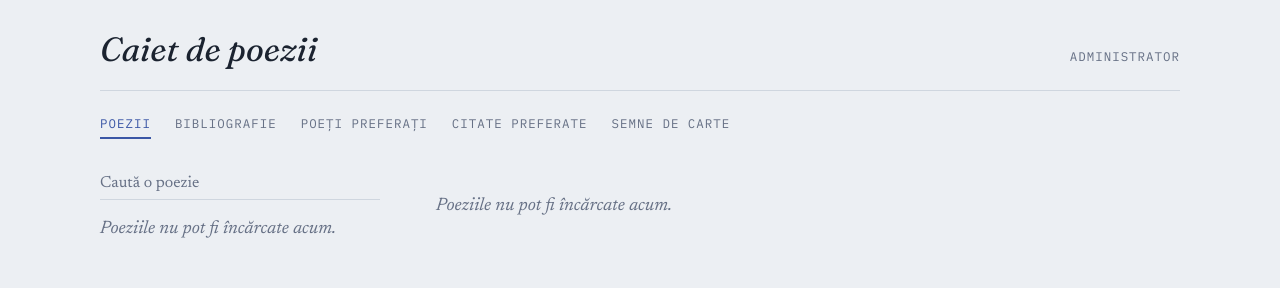
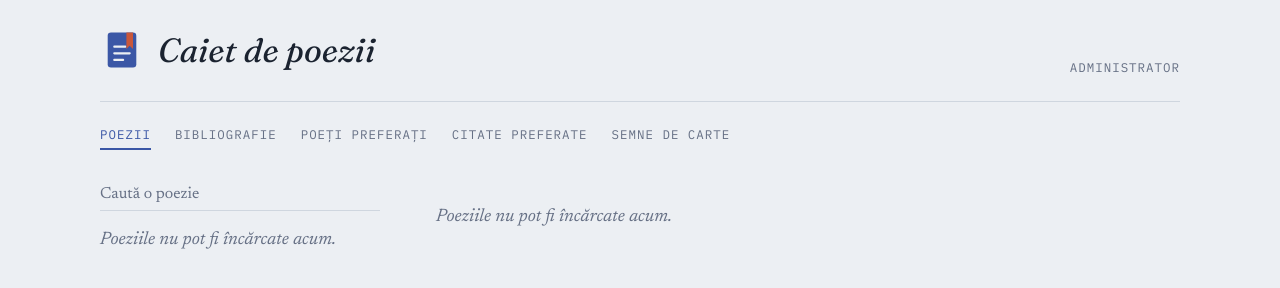
Before and after one commit to Deadkyller/caiet-de-poezii, a plain HTML site: page public/index.html in a window 1280 px wide. Drawn offline with Linux system fonts and the light colour scheme; no server answers.

Commit message:
Add files via upload

```diff
--- a/public/index.html
+++ b/public/index.html
@@ -4,6 +4,7 @@
 <meta charset="utf-8">
 <meta name="viewport" content="width=device-width, initial-scale=1">
 <title>Caiet de poezii</title>
+<link rel="icon" href="/logo.svg" type="image/svg+xml">
 <link rel="preconnect" href="https://fonts.googleapis.com">
 <link rel="preconnect" href="https://fonts.gstatic.com" crossorigin>
 <link rel="stylesheet" href="https://fonts.googleapis.com/css2?family=Fraunces:ital,opsz,wght@0,9..144,400;0,9..144,600;1,9..144,400&family=Newsreader:ital,opsz,wght@0,6..72,400;1,6..72,400&family=IBM+Plex+Mono:wght@400&display=swap">
@@ -45,6 +46,8 @@ a:focus-visible, input:focus-visible, textarea:focus-visible, button:focus-visib
   gap: 12px 24px; padding-bottom: 20px; border-bottom: 1px solid var(--line); margin-bottom: 32px;
 }
 .brand { font-family: var(--font-display); font-style: italic; font-weight: 400; font-size: 2.1rem; margin: 0; text-wrap: balance; }
+.brand-link { display: inline-flex; align-items: center; gap: 14px; text-decoration: none; color: inherit; }
+.logo { flex: none; display: block; }
 .count { font-family: var(--font-util); font-size: 0.78rem; letter-spacing: 0.08em; text-transform: uppercase; color: var(--muted); }
 
 .shell { display: grid; grid-template-columns: 280px minmax(0, 1fr); gap: 56px; }
@@ -171,6 +174,7 @@ a:focus-visible, input:focus-visible, textarea:focus-visible, button:focus-visib
   main[data-view="poem"] .index-col { display: none; }
   .back { display: inline-block; }
   .brand { font-size: 1.7rem; }
+  .logo { width: 36px; height: 36px; }
   .poem { font-size: 1.2rem; }
 }
 </style>
@@ -178,7 +182,16 @@ a:focus-visible, input:focus-visible, textarea:focus-visible, button:focus-visib
 <body>
 <div class="wrap">
   <header class="top">
-    <h1 class="brand">Caiet de poezii</h1>
+    <h1 class="brand">
+      <a class="brand-link" href="#toate">
+        <svg class="logo" viewBox="0 0 40 40" width="44" height="44" aria-hidden="true" focusable="false">
+          <rect x="7" y="4" width="26" height="32" rx="3" fill="var(--accent)"/>
+          <path d="M13 17h10M13 23h14M13 29h8" stroke="var(--bg)" stroke-width="2" stroke-linecap="round" fill="none"/>
+          <path d="M24 4h6v15l-3-2.8L24 19z" fill="#c9573b"/>
+        </svg>
+        <span>Caiet de poezii</span>
+      </a>
+    </h1>
     <div class="top-r">
       <span class="count" id="count"></span>
       <a class="count adminlink" id="adminlink" href="#admin">Administrator</a>
```
Also changed, not shown: public/logo.svg (added).
